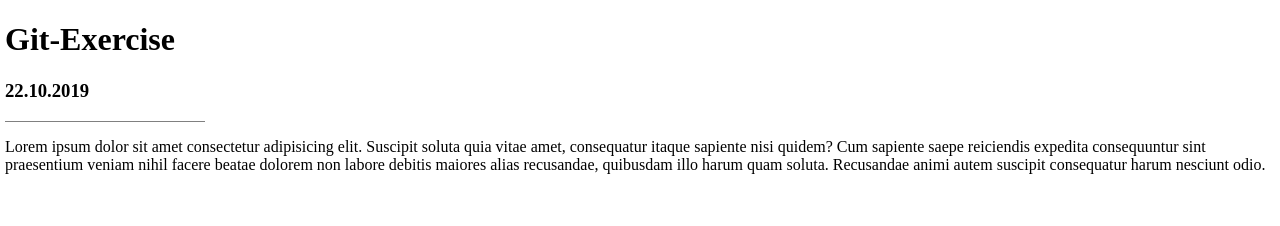
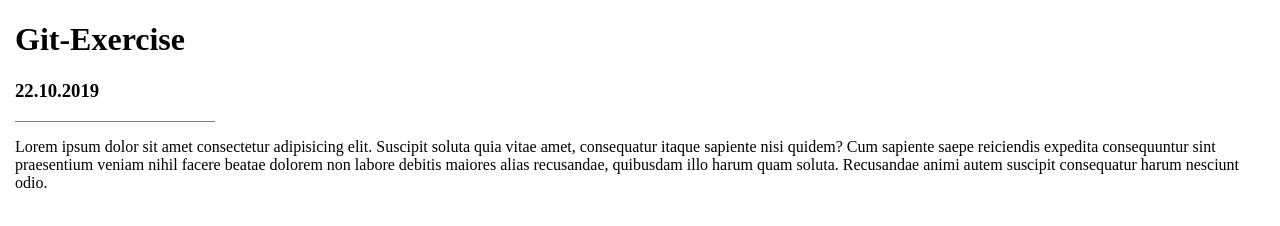
Before and after one commit to m-lukas/git-exercise, a plain HTML site: page index.html in a window 1280 px wide. Drawn offline with Linux system fonts and the light colour scheme.

Commit message:
Add 15px margin in index.html

```diff
--- a/index.html
+++ b/index.html
@@ -7,7 +7,7 @@
     <title>Git-Exercise</title>
     <style>
         body{
-            margin: 5px;
+            margin: 15px;
         }
     </style>
 </head>
```
